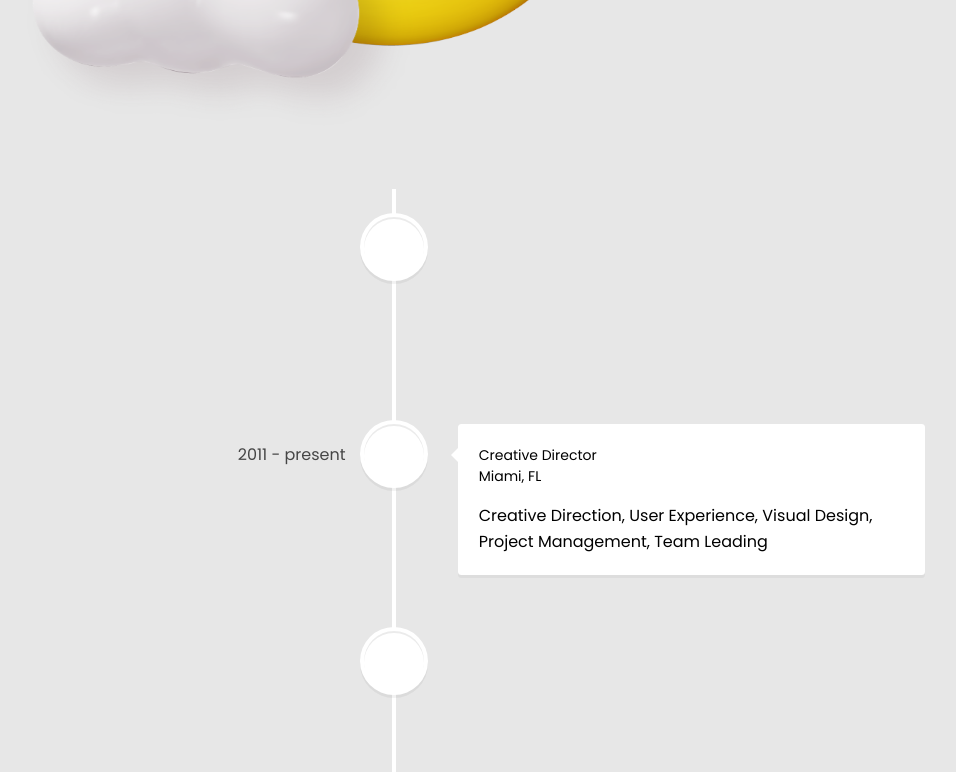
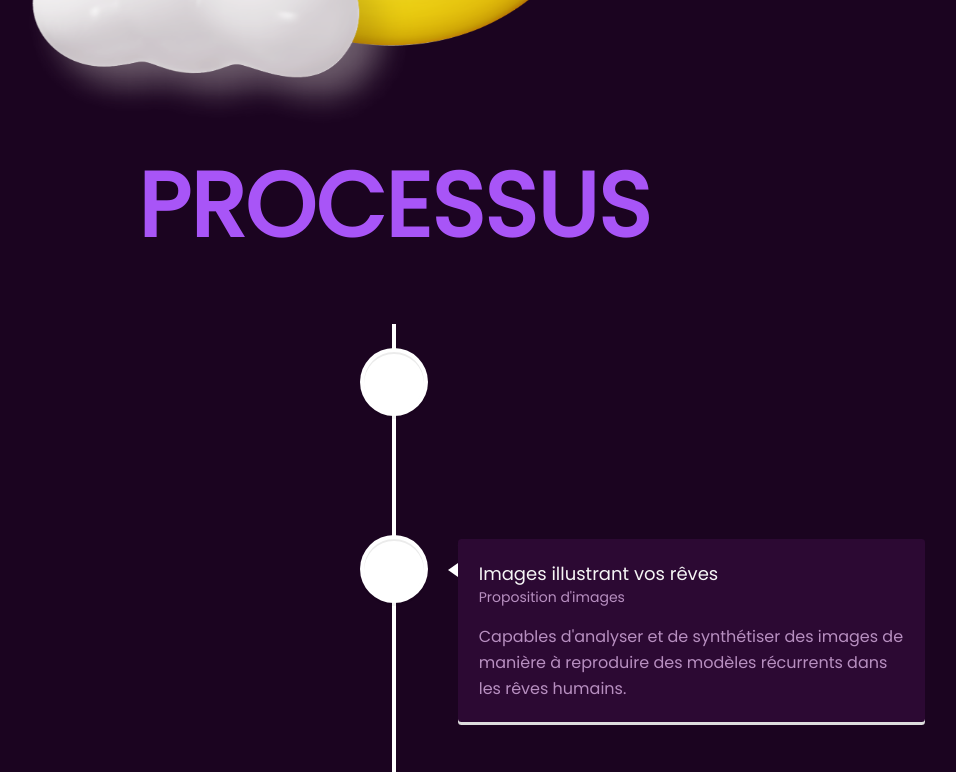
Before and after one commit to Codeo23/webcup-2023, a React (Create React App) app in the folder front/: page / in a window 1280 px wide. Shown: the part 2000-2772 px from the top of the page, without its empty margins (246-1202 px from the left). Built offline with nearby package versions, Linux system fonts and the light colour scheme.

Commit message:
add config roadmap

```diff
--- a/front/src/client/pages/components/roadmapItem.tsx
+++ b/front/src/client/pages/components/roadmapItem.tsx
@@ -1,21 +1,41 @@
-import React from 'react'
+import React, { useEffect } from 'react'
+import { useDispatch, useSelector } from 'react-redux'
 import { VerticalTimelineElement } from 'react-vertical-timeline-component'
+import { RootState } from '../../../core/store'
+import { ThemeType } from '../../../core/types/theme-type'
+import { toogleTheme } from '../../../core/slices/theme-slice'
 
-type Props = {}
+type Props = {
+    title : string,
+    subtitle : string,
+    description : string;
+}
 
-export const RoadmapItem = (props: Props) => {
+export const RoadmapItem = ({title, subtitle, description} : Props) => {
+
+
+    const dispatch = useDispatch()
+    const { theme } = useSelector<RootState>(state => state.theme) as { theme: ThemeType }
+
+    useEffect(() => {
+        if (localStorage.getItem("theme-webcup")) {
+            const themeStorage = localStorage.getItem("theme-webcup") as ThemeType
+            dispatch(toogleTheme(themeStorage))
+            return
+        }
+    }, [])
+
     return (
         <VerticalTimelineElement
             className="vertical-timeline-element--work"
-            contentStyle={{ background: '#fff', color: '#000' }}
-            contentArrowStyle={{ borderRight: '7px solid  #fff' }}
-            date="2011 - present"
+            contentStyle={{ background: theme==="theme-dark"?"#2C0933": "#FFF", color: '#000' }}
+            contentArrowStyle={{ borderRight: '10px solid  #fff' }}
             iconStyle={{ background: '#fff', color: '#000' }}
         >
-            <h3 className="vertical-timeline-element-title">Creative Director</h3>
-            <h4 className="vertical-timeline-element-subtitle">Miami, FL</h4>
+            <h3 className="vertical-timeline-element-title">{title}</h3>
+            <h4 className="vertical-timeline-element-subtitle">{subtitle}</h4>
             <p>
-                Creative Direction, User Experience, Visual Design, Project Management, Team Leading
+                {description}
             </p>
         </VerticalTimelineElement>
     )
--- a/front/src/client/pages/landing/pricing.tsx
+++ b/front/src/client/pages/landing/pricing.tsx
@@ -7,7 +7,7 @@ type Props = {}
 export const Pricing = (props: Props) => {
     return (
         <section className='pricing'>
-           <h2 className='title-section'>Découvrez nos tarifs <br/>compétitifs et transparents.</h2>
+           <h2 className='title-section'>Découvrez nos tarifs <br/>de consultation d'un professionel</h2>
             <div className='pricing-card'>
                 <div className='icones'>
                     <div className='first'></div>
--- a/front/src/client/pages/landing/roadmap.tsx
+++ b/front/src/client/pages/landing/roadmap.tsx
@@ -9,10 +9,9 @@ export const Roadmap = (props: Props) => {
         <section className='roadmap'>
             <div className='roadmap-timeline'>
                 <VerticalTimeline>
-                    <RoadmapItem />
-                    <RoadmapItem />
-                    <RoadmapItem />
-                    <RoadmapItem />
+                    <RoadmapItem title='Raconte tes rêves' subtitle='Description par vocal ou écrit' description='Raconte tes rêves avant de s’authentifier '/>
+                    <RoadmapItem title='Images illustrant vos rêves' subtitle="Proposition d'images" description="Capables d'analyser et de synthétiser des images de manière à reproduire des modèles récurrents dans les rêves humains."/>
+                    <RoadmapItem title='Explication détaillée de tes rêves ' subtitle="Prédictions et informations" description="En identifiant les motifs récurrents dans les descriptions de rêves, l'IA peut fournir des informations sur les tendances futures qui pourraient affecter la vie d'un individu."/>
                 </VerticalTimeline>
             </div>
         </section>
--- a/front/src/client/pages/landing/section2.tsx
+++ b/front/src/client/pages/landing/section2.tsx
@@ -47,6 +47,7 @@ export const Section2 = (props: Props) => {
         </div>
 
       </div>
+      <h1 className="text-center text-purple-500">PROCESSUS</h1>
       <Roadmap />
       <Pricing />
     </div>
--- a/front/src/client/styles/abstracts/_colors.scss
+++ b/front/src/client/styles/abstracts/_colors.scss
@@ -4,7 +4,7 @@ $themes: (
 
         text-color: #ffffff,
         text-color2: #9763A3,
-        text-color3: #1B0420,
+        text-color3: #280830,
         background-color-landing: #e7e7e7,
         background-color-card: #ffffff,
 
--- a/front/src/client/styles/pages/landing/_pricing.scss
+++ b/front/src/client/styles/pages/landing/_pricing.scss
@@ -8,12 +8,13 @@
         font-size: 40px;
         text-align: center;
         padding: 20px 50px;
+        @include theme-aware("color", "text-color3");
     }
 
     &-card {
         text-align: center;
         border-radius: 20px;
-        background-color: rgba(255, 255, 255, 0.7);
+        @include theme-aware("background-color", "background-color-card");
         padding: 20px 30px;
         border: 1px solid rgba(0, 0, 0, 0.089);
 
@@ -21,7 +22,7 @@
             display: flex;
             justify-content: center;
             align-items: center;
-
+            @include theme-aware("color", "text-color3");
             column-gap: 10px;
 
             .first,
@@ -68,6 +69,7 @@
         .title {
             margin-top: 20px;
             font-size: 30px;
+            @include theme-aware("color", "text-color3");
         }
 
         .desc {
--- a/front/src/client/styles/pages/landing/_roadmap.scss
+++ b/front/src/client/styles/pages/landing/_roadmap.scss
@@ -1,3 +1,13 @@
 .roadmap {
     margin-top: 50px;
 }
+
+.vertical-timeline-element-title {
+    @include theme-aware("color", "text-color3");
+    font-size: 18px;
+    font-weight: 200;
+}
+
+.vertical-timeline-element-subtitle,p {
+    color: #b78fc0;
+}
```
Also changed, not shown: 1 other file (tests, documents, lock files or other folders).
